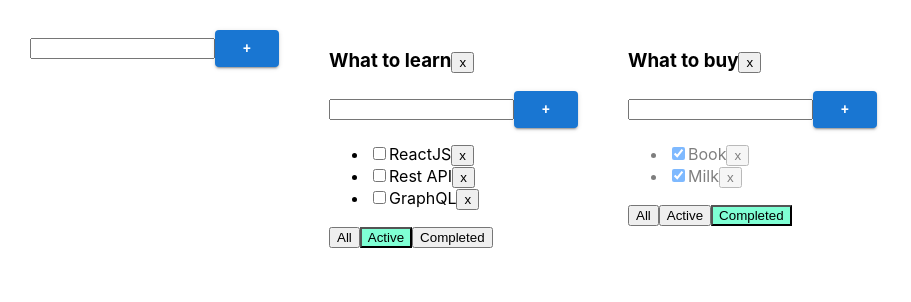
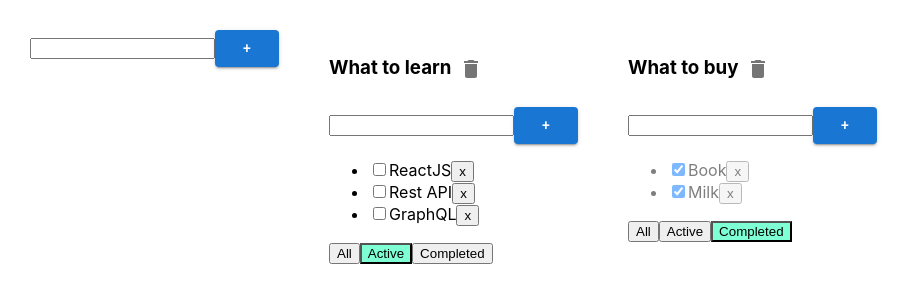
Before and after one commit to Anton-Martynenko/2Todo, a React (Create React App) app: page / in a window 1280 px wide. Shown: the top 302 px of the page, without its empty margins (0-911 px from the left). Built offline with nearby package versions, Linux system fonts and the light colour scheme.

Commit message:
delete task bug

```diff
--- a/src/Todolist.tsx
+++ b/src/Todolist.tsx
@@ -3,6 +3,8 @@ import {FilterValuesType} from "./App";
 import {Button} from "./components/Button/Button";
 import {AddItemForm} from "./AddItemForm";
 import {EditableSpan} from "./EditableSpan";
+import {IconButton} from "@mui/material";
+import {Delete} from "@mui/icons-material";
 
 export type TaskType = {
     id: string
@@ -53,7 +55,7 @@ export function Todolist(props: PropsType) {
     }
 
     //const tsarChangeFilter = (value: FilterValuesType) => {
-        //props.changeFilter(value);
+    //props.changeFilter(value);
     //}
 
     const onAllClickHandler = () => props.changeFilter('all', props.id);
@@ -72,13 +74,19 @@ export function Todolist(props: PropsType) {
 
     return (
         <div>
-            <h3> <EditableSpan title={props.title} onChange={changeTodolistTitle} />
-                <button onClick={removeTodolist}>x</button>
+            <h3><EditableSpan title={props.title} onChange={changeTodolistTitle}/>
+                {/*<button onClick={removeTodolist}>x</button>*/}
+                <IconButton onClick={removeTodolist}>
+                    <Delete/>
+                </IconButton>
             </h3>
-            <AddItemForm addItem={addTask} />
+            <AddItemForm addItem={addTask}/>
             <ul>
                 {
                     props.tasks.map(t => {
+                        const removeTaskHandler = () => {
+                            props.removeTask(t.id, props.id)
+                        }
 
                             const onChangeHandler = (e: ChangeEvent<HTMLInputElement>) => {
                                 props.changeStatus(t.id, e.currentTarget.checked, props.id);
@@ -94,7 +102,11 @@ export function Todolist(props: PropsType) {
                                     />
                                     <EditableSpan title={t.title}
                                                   onChange={onChangeTitleHandler}/>
-                                    <Button name={'x'} callBack={() => removeTaskHandler(t.id)}/>
+                                    <button onClick={removeTaskHandler}>x</button>
+                                    {/*<IconButton onClick={removeTaskHandler(t.id)}>*/}
+                                    {/*    <Delete/>*/}
+                                    {/*</IconButton>*/}
+                                    {/*<Button name={'x'} callBack={() => removeTaskHandler(t.id)}/>*/}
                                 </li>
                             )
                         }
@@ -103,11 +115,14 @@ export function Todolist(props: PropsType) {
             </ul>
             <div>
                 <button className={props.filter === 'all' ? 'active-filter' : ''}
-                        onClick={onAllClickHandler}>All</button>
+                        onClick={onAllClickHandler}>All
+                </button>
                 <button className={props.filter === 'active' ? 'active-filter' : ''}
-                        onClick={onActiveClickHandler}>Active</button>
+                        onClick={onActiveClickHandler}>Active
+                </button>
                 <button className={props.filter === 'completed' ? 'active-filter' : ''}
-                        onClick={onCompletedClickHandler}>Completed</button>
+                        onClick={onCompletedClickHandler}>Completed
+                </button>
             </div>
         </div>
     )
```
